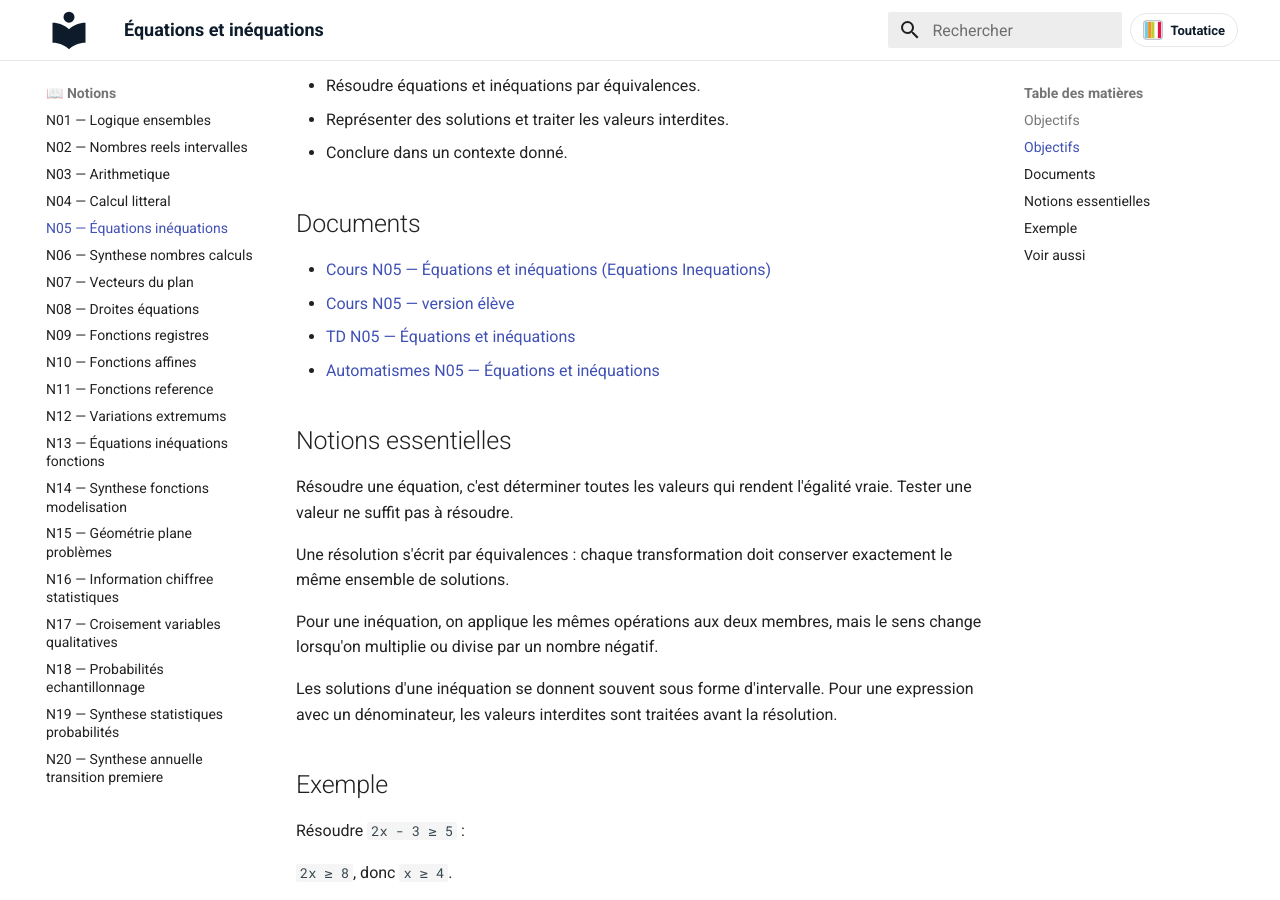
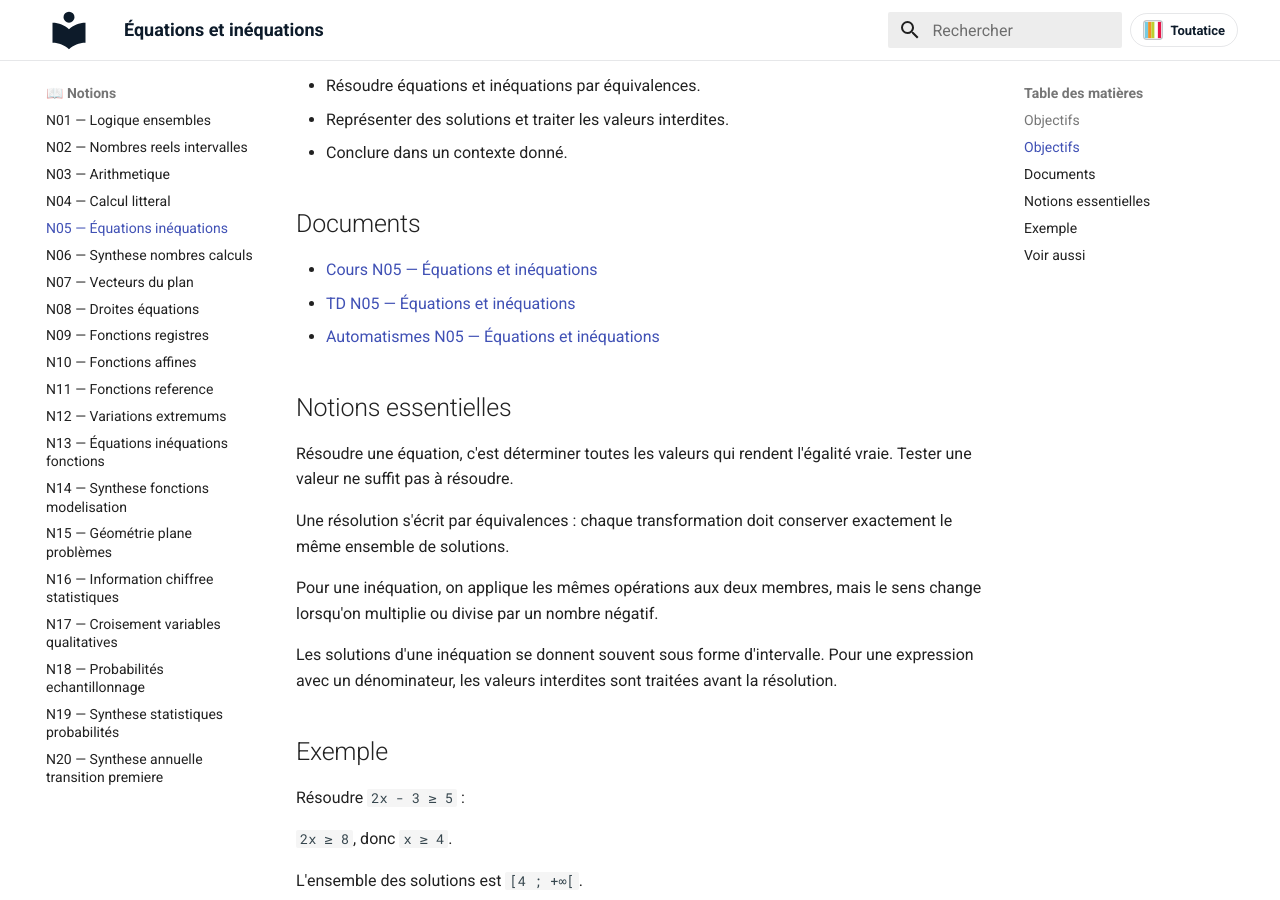
Before and after one commit to vnicolle56610/maths-seconde, an MkDocs documentation site: the page built from docs/notions/N05-equations-inequations.md, in a window 1280 px wide and 900 px high, scrolled down 640 px. Built offline with MkDocs 1.6.1 and Material for MkDocs 9.7.7, drawn with Linux system fonts in a browser that asks for light colours.

Commit message:
Publication automatique : 0 fichier(s) copié(s), 5 page(s) mise(s) à jour
Pages mises à jour :
  - docs/notions/N01-logique-ensembles.md
  - docs/notions/N02-nombres-reels-intervalles.md
  - docs/notions/N03-arithmetique.md
  - docs/notions/N04-calcul-litteral.md
  - docs/notions/N05-equations-inequations.md

Autres fichiers :
  - publication_manifest.json

Généré par le protocole de publication (publier_ressources_site.py / publier_ressources_gui.py).

```diff
--- a/docs/notions/N05-equations-inequations.md
+++ b/docs/notions/N05-equations-inequations.md
@@ -29,8 +29,7 @@ Une équation ou une inéquation demande de transformer une relation tout en con
 ## Documents
 
 <!-- AUTO-DOCS:START -->
-- [Cours N05 — Équations et inéquations (Equations Inequations)](../cours/COURS_N05_EQUATIONS_INEQUATIONS.pdf)
-- [Cours N05 — version élève](../cours/COURS_N05_EQUATIONS_INEQUATIONS_eleve.pdf)
+- [Cours N05 — Équations et inéquations](../cours/COURS_N05_EQUATIONS_INEQUATIONS.pdf)
 - [TD N05 — Équations et inéquations](../td/TD_N05_EQUATIONS_INEQUATIONS.pdf)
 - [Automatismes N05 — Équations et inéquations](../automatismes/AUTOMATISMES_N05_EQUATIONS_INEQUATIONS.pdf)
 <!-- AUTO-DOCS:END -->
```
Also changed, not shown: docs/notions/N01-logique-ensembles.md (+0 -1 lines), docs/notions/N02-nombres-reels-intervalles.md (+0 -1 lines), docs/notions/N03-arithmetique.md (+0 -1 lines), docs/notions/N04-calcul-litteral.md (+0 -1 lines), publication_manifest.json (+5 -10 lines).
